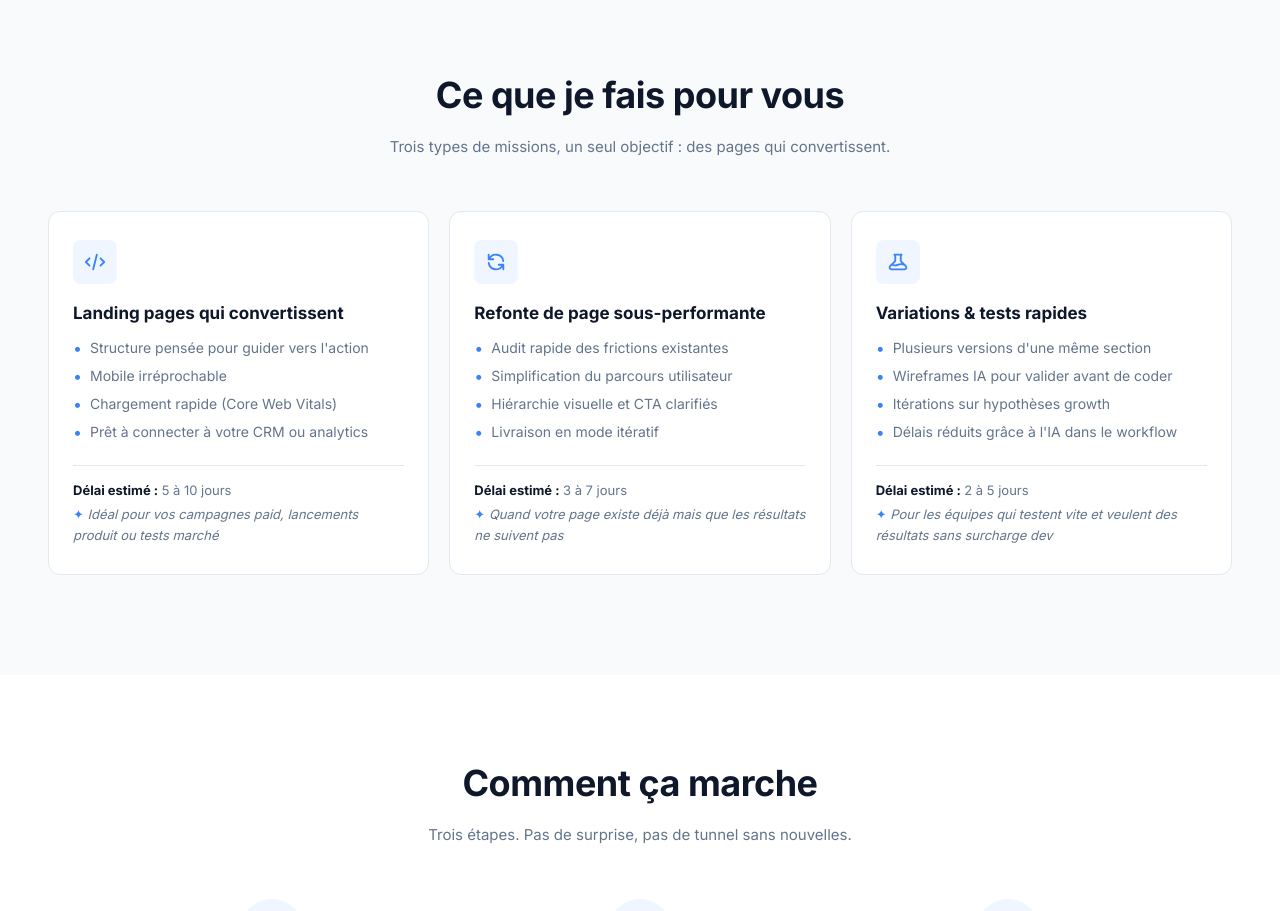
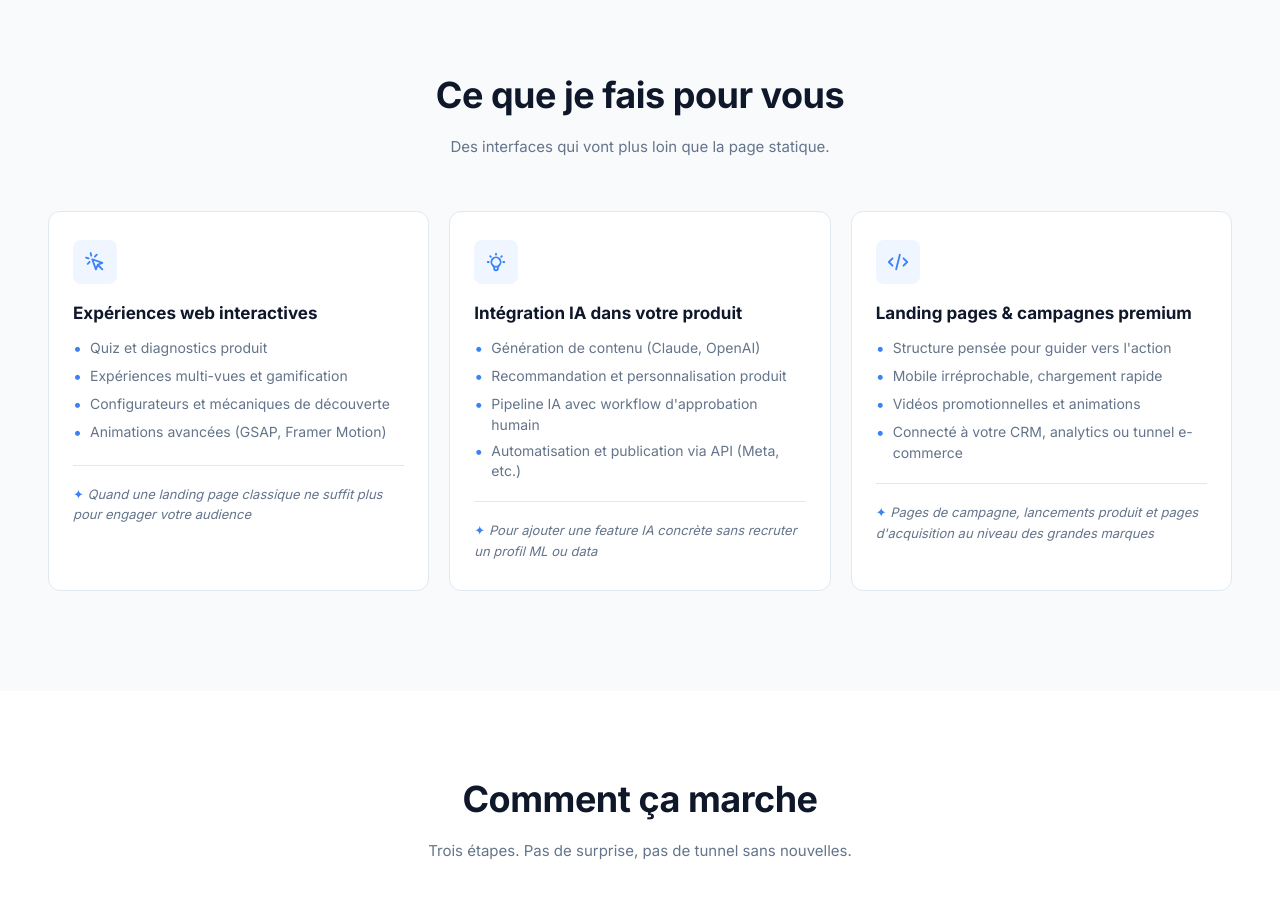
Before and after one commit to adrienvidal/portfolio-2026, a Next.js app: page / in a window 1280 px wide. Shown: the part 960-1871 px from the top of the page. Built offline with nearby package versions, Linux system fonts and the light colour scheme.

Commit message:
update content

```diff
--- a/src/data/content.tsx
+++ b/src/data/content.tsx
@@ -37,17 +37,44 @@ export const clients = {
   ]
 }
 
-// ─── Services ────────────────────────────────────────────────────────────────
-// CHANGEMENTS :
-// - Titres traduits en bénéfices business, pas en jargon tech
-// - Bullet points reformulés du point de vue client
-// - "A/B tests visuels & variantes IA" renommé pour être compréhensible
-// - Les "proof" deviennent des promesses concrètes
 export const services = {
   title: 'Ce que je fais pour vous',
-  sub: 'Trois types de missions, un seul objectif : des pages qui convertissent.',
-  delayLabel: 'Délai estimé :',
+  sub: 'Des interfaces qui vont plus loin que la page statique.',
   items: [
+    {
+      icon: (
+        <path
+          strokeLinecap='round'
+          strokeLinejoin='round'
+          d='M15 15l-2 5L9 9l11 4-5 2zm0 0l5 5M7.188 2.239l.777 2.897M5.136 7.965l-2.898-.777M13.95 4.05l-2.122 2.122m-5.657 5.656l-2.12 2.122'
+        />
+      ),
+      title: 'Expériences web interactives',
+      items: [
+        'Quiz et diagnostics produit',
+        'Expériences multi-vues et gamification',
+        'Configurateurs et mécaniques de découverte',
+        'Animations avancées (GSAP, Framer Motion)'
+      ],
+      proof: 'Quand une landing page classique ne suffit plus pour engager votre audience'
+    },
+    {
+      icon: (
+        <path
+          strokeLinecap='round'
+          strokeLinejoin='round'
+          d='M9.663 17h4.673M12 3v1m6.364 1.636l-.707.707M21 12h-1M4 12H3m3.343-5.657l-.707-.707m2.828 9.9a5 5 0 117.072 0l-.548.547A3.374 3.374 0 0014 18.469V19a2 2 0 11-4 0v-.531c0-.895-.356-1.754-.988-2.386l-.548-.547z'
+        />
+      ),
+      title: 'Intégration IA dans votre produit',
+      items: [
+        'Génération de contenu (Claude, OpenAI)',
+        'Recommandation et personnalisation produit',
+        "Pipeline IA avec workflow d'approbation humain",
+        'Automatisation et publication via API (Meta, etc.)'
+      ],
+      proof: "Pour ajouter une feature IA concrète sans recruter un profil ML ou data"
+    },
     {
       icon: (
         <path
@@ -56,55 +83,18 @@ export const services = {
           d='M10 20l4-16m4 4l4 4-4 4M6 16l-4-4 4-4'
         />
       ),
-      title: 'Landing pages qui convertissent',
+      title: 'Landing pages & campagnes premium',
       items: [
         "Structure pensée pour guider vers l'action",
-        'Mobile irréprochable',
-        'Chargement rapide (Core Web Vitals)',
-        'Prêt à connecter à votre CRM ou analytics'
+        'Mobile irréprochable, chargement rapide',
+        'Vidéos promotionnelles et animations',
+        "Connecté à votre CRM, analytics ou tunnel e-commerce"
       ],
-      delay: '5 à 10 jours',
-      proof: 'Idéal pour vos campagnes paid, lancements produit ou tests marché'
-    },
-    {
-      icon: (
-        <path
-          strokeLinecap='round'
-          strokeLinejoin='round'
-          d='M4 4v5h.582m15.356 2A8.001 8.001 0 004.582 9m0 0H9m11 11v-5h-.581m0 0a8.003 8.003 0 01-15.357-2m15.357 2H15'
-        />
-      ),
-      title: 'Refonte de page sous-performante',
-      items: [
-        'Audit rapide des frictions existantes',
-        'Simplification du parcours utilisateur',
-        'Hiérarchie visuelle et CTA clarifiés',
-        'Livraison en mode itératif'
-      ],
-      delay: '3 à 7 jours',
-      proof: 'Quand votre page existe déjà mais que les résultats ne suivent pas'
-    },
-    {
-      icon: (
-        <path
-          strokeLinecap='round'
-          strokeLinejoin='round'
-          d='M19.428 15.428a2 2 0 00-1.022-.547l-2.387-.477a6 6 0 00-3.86.517l-.318.158a6 6 0 01-3.86.517L6.05 15.21a2 2 0 00-1.806.547M8 4h8l-1 1v5.172a2 2 0 00.586 1.414l5 5c1.26 1.26.367 3.414-1.415 3.414H4.828c-1.782 0-2.674-2.154-1.414-3.414l5-5A2 2 0 009 10.172V5L8 4z'
-        />
-      ),
-      title: 'Variations & tests rapides',
-      items: [
-        "Plusieurs versions d'une même section",
-        'Wireframes IA pour valider avant de coder',
-        'Itérations sur hypothèses growth',
-        "Délais réduits grâce à l'IA dans le workflow"
-      ],
-      delay: '2 à 5 jours',
-      proof:
-        'Pour les équipes qui testent vite et veulent des résultats sans surcharge dev'
+      proof: "Pages de campagne, lancements produit et pages d'acquisition au niveau des grandes marques"
     }
   ]
 }
+
 
 // ─── Process ─────────────────────────────────────────────────────────────────
 // CHANGEMENTS :
```
